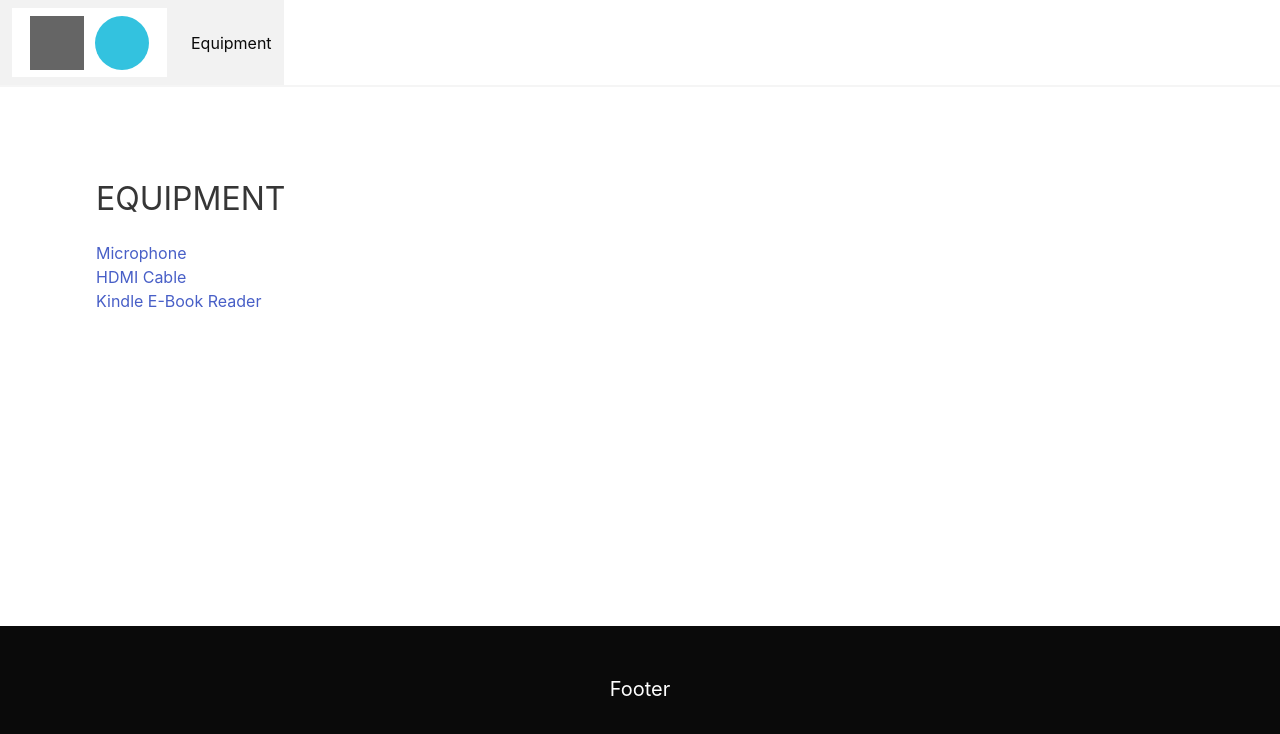
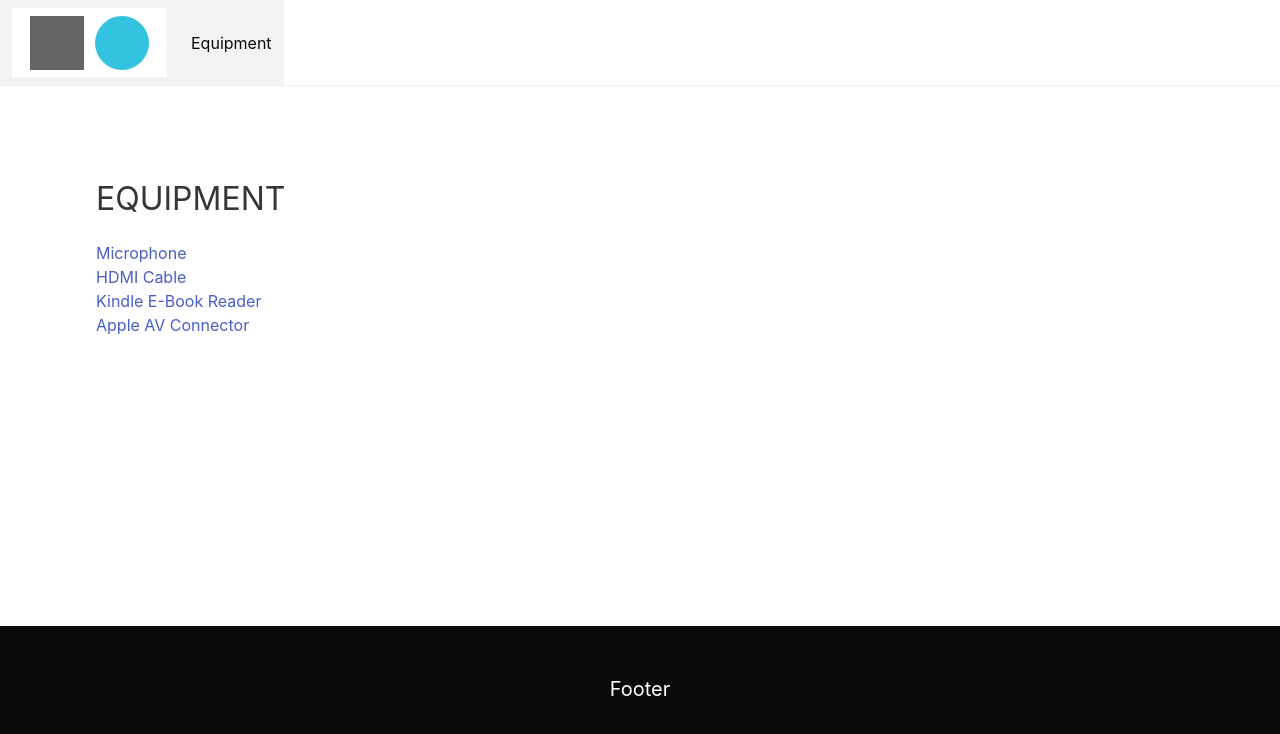
Before and after one commit to robert-laws/practice-oct-2020-mern-app, a React (Create React App) app: page /equipment in a window 1280 px wide. Shown: the top 734 px of the page. Built offline with nearby package versions, Linux system fonts and the light colour scheme.

Commit message:
add context to handle state

```diff
--- a/src/App.js
+++ b/src/App.js
@@ -1,4 +1,4 @@
-import React from 'react';
+import React, { useContext, useEffect } from 'react';
 import {
   BrowserRouter as Router,
   Route,
@@ -9,8 +9,16 @@ import './App.scss';
 import { Footer, Navigation } from './layout';
 import { Home } from './pages';
 import { Detail, List } from './components';
+import TechnologyContext from './context/technology/technologyContext';
 
 const App = () => {
+  const technologyContext = useContext(TechnologyContext);
+  const { getAllTechnologyData } = technologyContext;
+
+  useEffect(() => {
+    getAllTechnologyData();
+  }, [getAllTechnologyData]);
+
   return (
     <Router>
       <Navigation />
--- a/src/components/List.js
+++ b/src/components/List.js
@@ -1,24 +1,41 @@
-import React from 'react';
+import React, { useEffect, useContext, useState } from 'react';
 import { useParams } from 'react-router-dom';
 import { Link } from 'react-router-dom';
-import Data from '../data/allData';
 import { HeadingText } from '../components';
+import TechnologyContext from '../context/technology/technologyContext';
 
 export const List = () => {
   const { group } = useParams();
 
-  const data = Data;
+  const [equipment, setEquipment] = useState(null);
+  const [loading, setLoading] = useState(true);
+
+  const technologyContext = useContext(TechnologyContext);
+  const { technologyData } = technologyContext;
+
+  useEffect(() => {
+    if (technologyData && group) {
+      const data = technologyData.filter((item) => item.group === group);
+
+      setEquipment(data);
+      setLoading(false);
+    }
+  }, [technologyData, group]);
+
+  if (loading) {
+    return <p>Loading...</p>;
+  }
 
   return (
     <section className='section'>
       <div className='container'>
         <HeadingText text={group.toUpperCase()} />
-        {/* detail text of higher level page from state */}
-        {data.map((item) => (
-          <Link key={item.id} to={`/${group}/${item.id}`}>
-            <p>{item.title}</p>
-          </Link>
-        ))}
+        {equipment &&
+          equipment.map((item) => (
+            <Link key={item.id} to={`/${group}/${item.id}`}>
+              <p>{item.title}</p>
+            </Link>
+          ))}
       </div>
     </section>
   );
--- /dev/null
+++ b/src/context/technology/TechnologyState.js
@@ -0,0 +1,34 @@
+import React, { useReducer, useCallback } from 'react';
+import TechnologyContext from './technologyContext';
+import technologyReducer from './technologyReducer';
+import { GET_ALL_DATA } from '../types';
+import data from '../../data/allData';
+
+const TechnologyState = ({ children }) => {
+  const initialState = {
+    technologyData: null,
+  };
+
+  const [state, dispatch] = useReducer(technologyReducer, initialState);
+
+  const getAllTechnologyData = useCallback(() => {
+    try {
+      dispatch({ type: GET_ALL_DATA, payload: data });
+    } catch (error) {
+      console.log(error);
+    }
+  }, [dispatch]);
+
+  return (
+    <TechnologyContext.Provider
+      value={{
+        technologyData: state.technologyData,
+        getAllTechnologyData,
+      }}
+    >
+      {children}
+    </TechnologyContext.Provider>
+  );
+};
+
+export default TechnologyState;
--- /dev/null
+++ b/src/context/technology/technologyContext.js
@@ -0,0 +1,3 @@
+import { createContext } from 'react';
+const technologyContext = createContext();
+export default technologyContext;
--- /dev/null
+++ b/src/context/technology/technologyReducer.js
@@ -0,0 +1,14 @@
+import { GET_ALL_DATA } from '../types';
+
+export default (state, action) => {
+  switch (action.type) {
+    case GET_ALL_DATA:
+      return {
+        ...state,
+        technologyData: action.payload,
+      };
+
+    default:
+      return state;
+  }
+};
--- /dev/null
+++ b/src/context/types.js
@@ -0,0 +1 @@
+export const { GET_ALL_DATA } = 'GET_ALL_DATA';
--- a/src/data/allData.js
+++ b/src/data/allData.js
@@ -1,4 +1,4 @@
-const Data = [
+const data = [
   {
     id: 1,
     group: 'equipment',
@@ -18,6 +18,18 @@ const Data = [
     description:
       'Read pre-loaded e-books on academic and pleasure reading topics',
   },
+  {
+    id: 4,
+    group: 'equipment',
+    title: 'Apple AV Connector',
+    description: 'Connect iPad and Mac Computer to AV devices',
+  },
+  {
+    id: 5,
+    group: 'software',
+    title: 'iMovie',
+    description: 'Apple software used to create videos',
+  },
 ];
 
-export default Data;
+export default data;
--- a/src/index.js
+++ b/src/index.js
@@ -1,11 +1,14 @@
 import React from 'react';
 import ReactDOM from 'react-dom';
 import App from './App';
+import TechnologyState from './context/technology/TechnologyState';
 import 'bulma/css/bulma.css';
 
 ReactDOM.render(
   <React.StrictMode>
-    <App />
+    <TechnologyState>
+      <App />
+    </TechnologyState>
   </React.StrictMode>,
   document.getElementById('root')
 );
--- a/src/pages/Equipment.js
+++ b/src/pages/Equipment.js
@@ -1,23 +1,41 @@
-import React from 'react';
+import React, { useEffect, useContext, useState } from 'react';
 import { useParams } from 'react-router-dom';
 import { Link } from 'react-router-dom';
-import Data from '../data/allData';
 import { HeadingText } from '../components';
+import TechnologyContext from '../context/technology/technologyContext';
 
 export const Equipment = () => {
   const { group } = useParams();
 
-  const data = Data;
+  const [equipment, setEquipment] = useState(null);
+  const [loading, setLoading] = useState(true);
+
+  const technologyContext = useContext(TechnologyContext);
+  const { technologyData } = technologyContext;
+
+  useEffect(() => {
+    if (technologyData && group) {
+      const data = technologyData.filter((item) => item.group !== group);
+
+      setEquipment(data);
+      setLoading(false);
+    }
+  }, [technologyData, group]);
+
+  if (loading) {
+    return <p>Loading...</p>;
+  }
 
   return (
     <section className='section'>
       <div className='container'>
         <HeadingText text={group.toUpperCase()} />
-        {data.map((item) => (
-          <Link key={item.id} to={`/${group}/${item.id}`}>
-            <p>{item.title}</p>
-          </Link>
-        ))}
+        {equipment &&
+          equipment.map((item) => (
+            <Link key={item.id} to={`/${group}/${item.id}`}>
+              <p>{item.title}</p>
+            </Link>
+          ))}
       </div>
     </section>
   );
```
